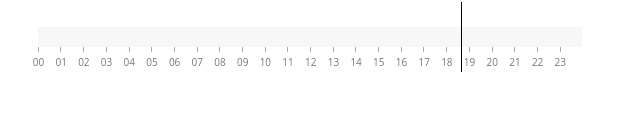
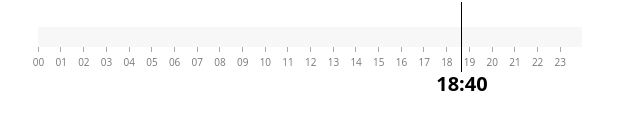
Before and after one commit to Pavliko/weather, a website built with webpack: page src/index.html in a window 1280 px wide. Shown: the part 516-646 px from the top of the page, 330-970 px from the left. Built offline with nearby package versions, Linux system fonts and the light colour scheme; some packages are replaced by stand-ins of ours; files whose address does not match are found by name.

Commit message:
fix(styles): fix time visibility

```diff
--- a/src/styles.css
+++ b/src/styles.css
@@ -219,7 +219,8 @@ a {
   left: -70px;
 }
 
-.touch .timeline-bar.timeline-bar--active .timeline-bar-time {
+.touch .timeline-bar.timeline-bar--active .timeline-bar-time,
+.timeline-bar.timeline-bar--active .timeline-bar-time {
   opacity: 1;
   font-weight: bold;
   visibility: visible;
```
